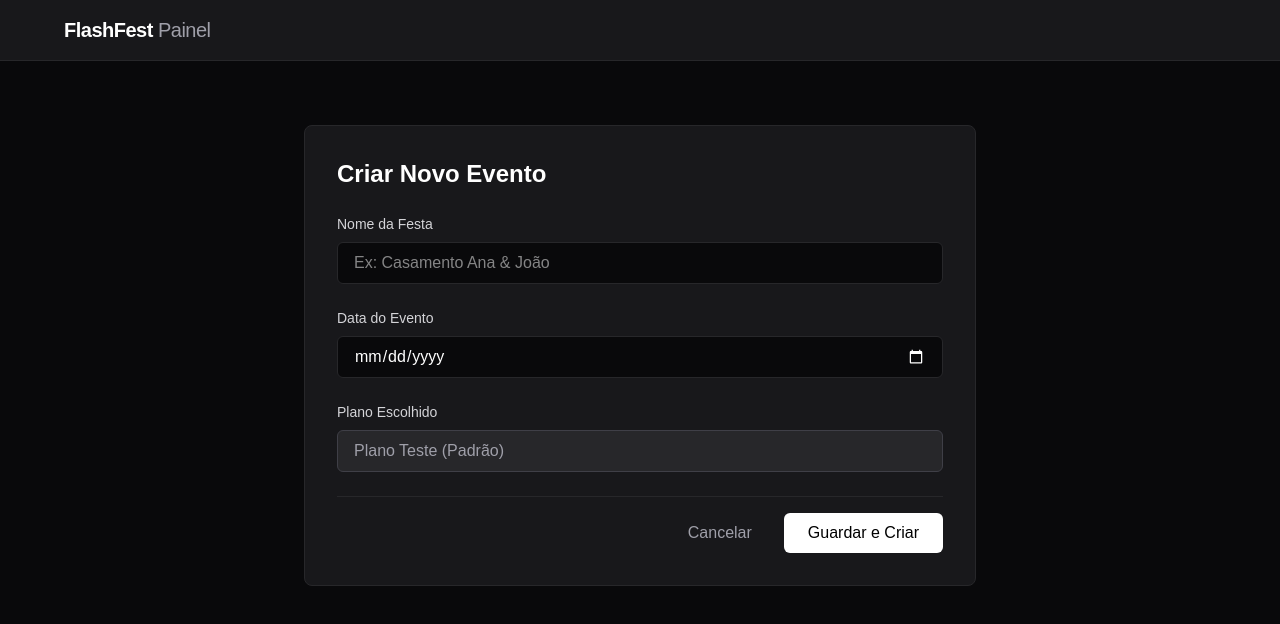
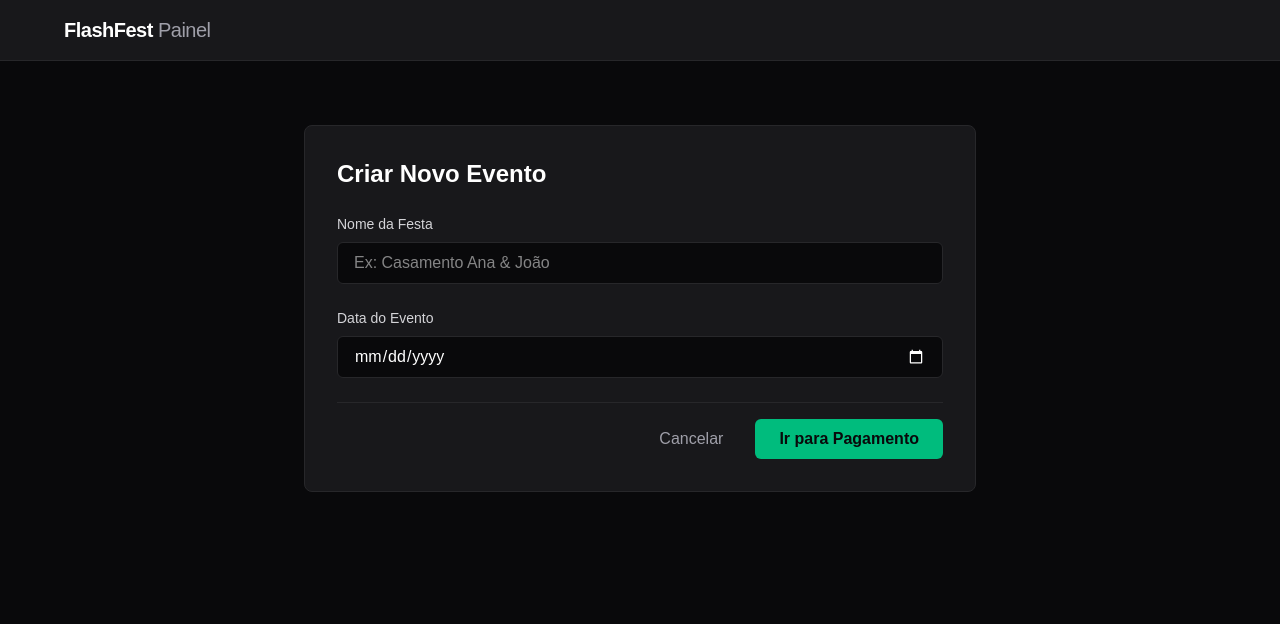
Before and after one commit to Betaluk/fleshfest-app, a Next.js app: page /dashboard/novo in a window 1280 px wide. Shown: the top 624 px of the page. Built offline with nearby package versions, Linux system fonts and the light colour scheme; no server answers.

Commit message:
Integracao Stripe Checkout com suporte a cupons

```diff
--- a/package.json
+++ b/package.json
@@ -25,7 +25,8 @@
     "next-auth": "^5.0.0-beta.32",
     "qrcode.react": "^4.2.0",
     "react": "^19.1.7",
-    "react-dom": "^19.1.7"
+    "react-dom": "^19.1.7",
+    "stripe": "^22.5.0"
   },
   "devDependencies": {
     "@eslint/eslintrc": "^3",
--- a/src/app/dashboard/novo/page.tsx
+++ b/src/app/dashboard/novo/page.tsx
@@ -1,9 +1,10 @@
 import { getCloudflareContext } from '@opennextjs/cloudflare';
 import { getDb, Env } from '@/db';
-import { eventos, planos, usuarios } from '@/db/schema'; // Importamos as tabelas originais
+import { eventos, planos, usuarios } from '@/db/schema';
 import { redirect } from 'next/navigation';
 import Link from 'next/link';
 import { auth } from '@/auth';
+import Stripe from 'stripe';
 
 export const dynamic = 'force-dynamic';
 
@@ -22,12 +23,10 @@ export default async function NovoEventoPage() {
         throw new Error("Utilizador não autenticado");
     }
 
-    const { env } = (await getCloudflareContext({ async: true })) as unknown as { env: Env };
+    // Expandimos o Env para o TypeScript saber que a chave do Stripe existe no cofre
+    const { env } = (await getCloudflareContext({ async: true })) as unknown as { env: Env & { STRIPE_SECRET_KEY: string } };
     const db = getDb(env);
 
-    // --- CURA DEFINITIVA COM DRIZZLE NATIVO ---
-
-    // 1. Força a criação do Plano de forma infalível
     await db.insert(planos).values({
       id: 'plano-falso',
       nomePlano: 'Plano Padrão',
@@ -36,7 +35,6 @@ export default async function NovoEventoPage() {
       preco: 0
     }).onConflictDoNothing();
 
-    // 2. Sincroniza o seu usuário do Google na tabela original de forma infalível
     await db.insert(usuarios).values({
       id: sessionAction.user.id,
       nome: sessionAction.user.name || 'Usuário Google',
@@ -44,11 +42,9 @@ export default async function NovoEventoPage() {
       dataCriacao: new Date()
     }).onConflictDoNothing();
 
-    // ------------------------------------------
-
     const novoId = crypto.randomUUID();
 
-    // 3. Agora o evento será criado com as chaves garantidamente existindo!
+    // 1. O EVENTO NASCE COMO "PENDENTE"
     await db.insert(eventos).values({
       id: novoId,
       usuarioId: sessionAction.user.id,
@@ -57,18 +53,40 @@ export default async function NovoEventoPage() {
       dataEvento: new Date(data),
       muralAtivo: true,
       modoModeracao: 'auto',
-      statusPagamento: 'pago'
+      statusPagamento: 'pendente'
     });
 
-    redirect('/dashboard');
+    // 2. INICIA A LIGAÇÃO AO STRIPE
+    const stripe = new Stripe(env.STRIPE_SECRET_KEY);
+
+    const baseUrl = process.env.NODE_ENV === 'development'
+      ? 'http://localhost:8787'
+      : 'https://flashfest.lucasregesbarros.workers.dev'; // Atualize com o seu domínio se necessário
+
+    // 3. CRIA A SESSÃO DE PAGAMENTO
+    const checkoutSession = await stripe.checkout.sessions.create({
+      payment_method_types: ['card'],
+      line_items: [
+        {
+          price: 'price_1U6EnXRsvoZpGZFTbYxCJVol', // <--- SUBSTITUA PELO SEU PRICE ID (price_...)
+          quantity: 1,
+        },
+      ],
+      mode: 'payment',
+      success_url: `${baseUrl}/dashboard?sucesso=true`,
+      cancel_url: `${baseUrl}/dashboard`,
+      client_reference_id: novoId, // O Stripe vai guardar o ID da festa para nos devolver depois!
+      allow_promotion_codes: true, // A MÁGICA: Ativa a caixa para aplicar os 100% de desconto!
+    });
+
+    // 4. REDIRECIONA O CLIENTE PARA A PÁGINA DO STRIPE
+    redirect(checkoutSession.url!);
   }
 
   return (
     <div className="max-w-2xl mx-auto bg-zinc-900 border border-zinc-800 rounded-lg p-8 mt-8">
       <h2 className="text-2xl font-bold text-white mb-6">Criar Novo Evento</h2>
-
       <form action={criarEvento} className="space-y-6">
-
         <div>
           <label htmlFor="nome" className="block text-sm font-medium text-zinc-300 mb-2">
             Nome da Festa
@@ -82,7 +100,6 @@ export default async function NovoEventoPage() {
             className="w-full bg-zinc-950 border border-zinc-800 rounded-md px-4 py-2 text-white focus:outline-none focus:ring-2 focus:ring-zinc-600"
           />
         </div>
-
         <div>
           <label htmlFor="data" className="block text-sm font-medium text-zinc-300 mb-2">
             Data do Evento
@@ -95,25 +112,15 @@ export default async function NovoEventoPage() {
             className="w-full bg-zinc-950 border border-zinc-800 rounded-md px-4 py-2 text-white focus:outline-none focus:ring-2 focus:ring-zinc-600 [color-scheme:dark]"
           />
         </div>
-
-        <div>
-          <label className="block text-sm font-medium text-zinc-300 mb-2">
-            Plano Escolhido
-          </label>
-          <div className="w-full bg-zinc-800 border border-zinc-700 rounded-md px-4 py-2 text-zinc-400 cursor-not-allowed">
-            Plano Teste (Padrão)
-          </div>
-        </div>
-
         <div className="pt-4 flex justify-end space-x-4 border-t border-zinc-800 mt-6">
           <Link href="/dashboard" className="px-4 py-2 text-zinc-400 hover:text-white transition">
             Cancelar
           </Link>
           <button
             type="submit"
-            className="bg-white text-black px-6 py-2 rounded-md font-medium hover:bg-zinc-200 transition"
+            className="bg-emerald-500 text-zinc-950 px-6 py-2 rounded-md font-bold hover:bg-emerald-400 transition"
           >
-            Guardar e Criar
+            Ir para Pagamento
           </button>
         </div>
       </form>
```
Also changed, not shown: 1 other file (tests, documents, lock files or other folders).
